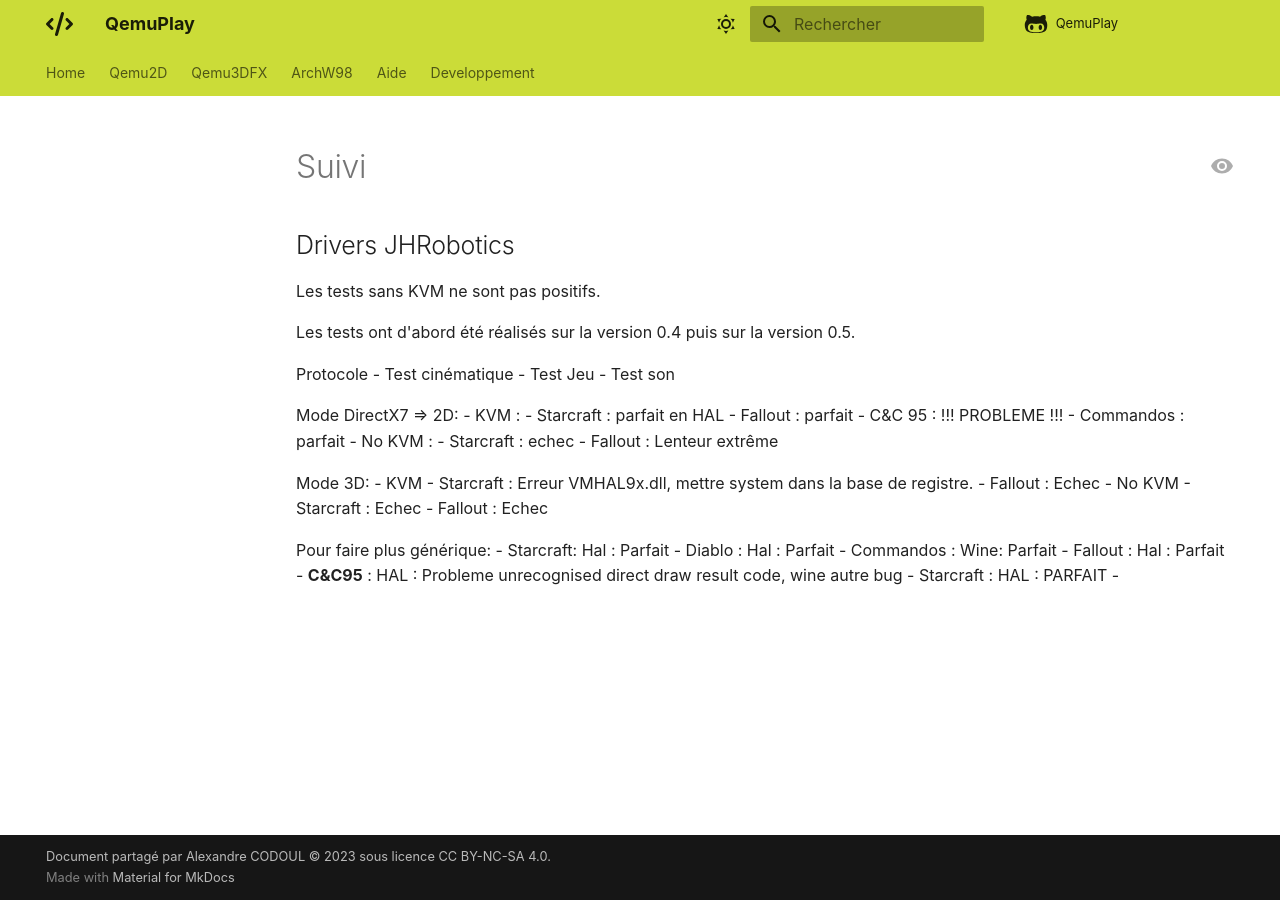
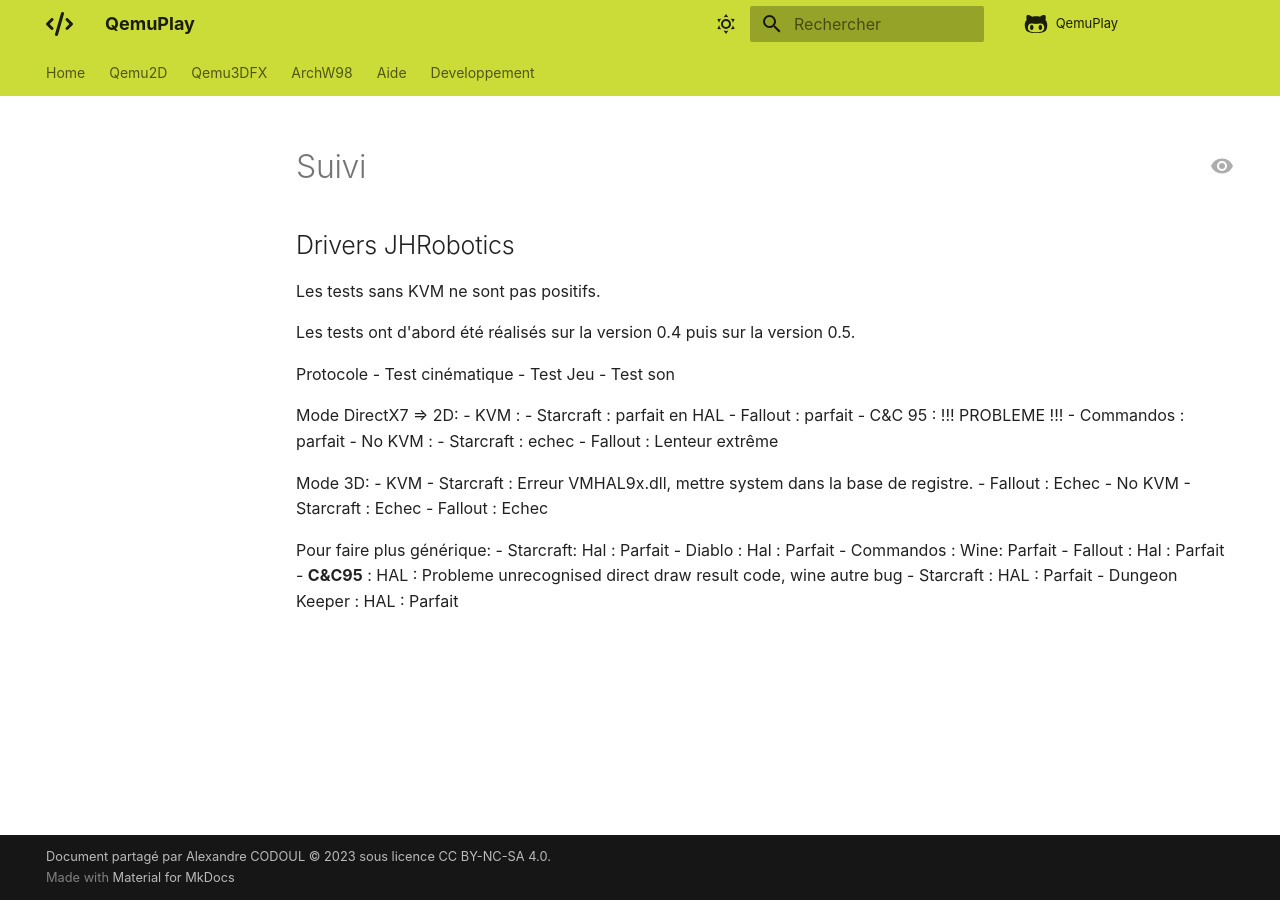
Before and after one commit to daerlnaxe/QemuPlay, an MkDocs documentation site: the page built from docs/03-archw98/suivi.md, in a window 1280 px wide. Built offline with MkDocs 1.6.1 and Material for MkDocs 9.7.7, drawn with Linux system fonts in a browser that asks for light colours; comment, search, counter and statistics services are not loaded.

Commit message:
Update suivi.md

```diff
--- a/docs/03-archw98/suivi.md
+++ b/docs/03-archw98/suivi.md
@@ -33,5 +33,5 @@ Pour faire plus générique:
 - Commandos : Wine: Parfait
 - Fallout : Hal : Parfait
 - **C&C95** : HAL : Probleme unrecognised direct draw result code, wine autre bug
-- Starcraft : HAL : PARFAIT
--
+- Starcraft : HAL : Parfait
+- Dungeon Keeper : HAL : Parfait
```
